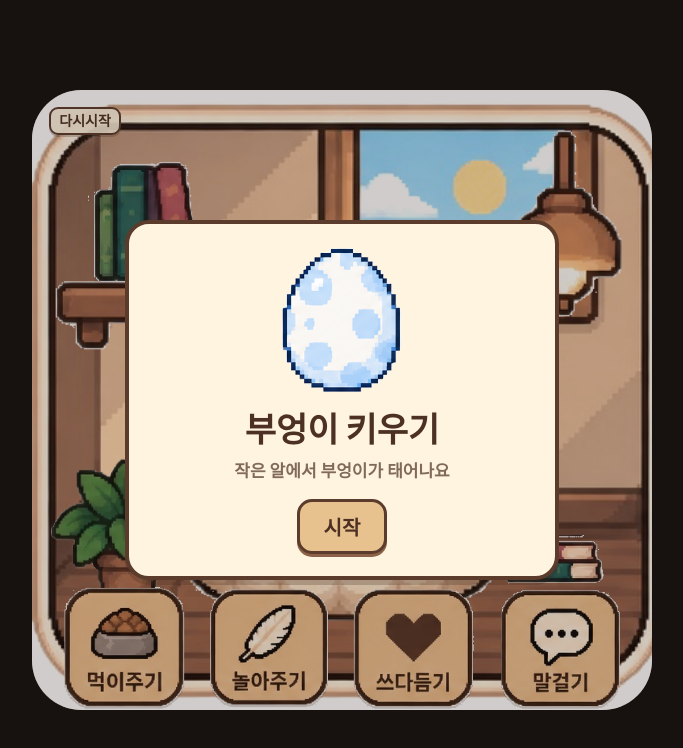
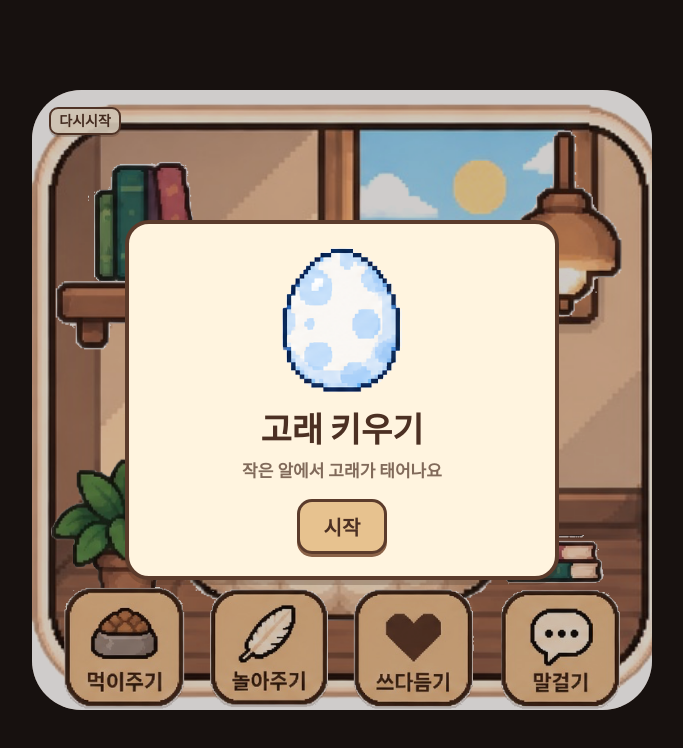
Before and after one commit to p8896w6f7t-maker/owl---game, a plain HTML site: page index.html in a window 1280 px wide. Shown: the whole page, without its empty margins (298-981 px from the left). Drawn offline with Linux system fonts and the light colour scheme.

Commit message:
index.html 업데이트

```diff
--- a/index.html
+++ b/index.html
@@ -13,7 +13,7 @@
     content="telephone=no"
 >
 
-<title>부엉이 키우기</title>
+<title>고래 키우기</title>
 
 <style>
 
@@ -1138,11 +1138,11 @@ body{
             >
 
             <div id="startTitle">
-                부엉이 키우기
+                고래 키우기
             </div>
 
             <div id="startSub">
-                작은 알에서 부엉이가 태어나요
+                작은 알에서 고래가 태어나요
             </div>
 
             <button
```
